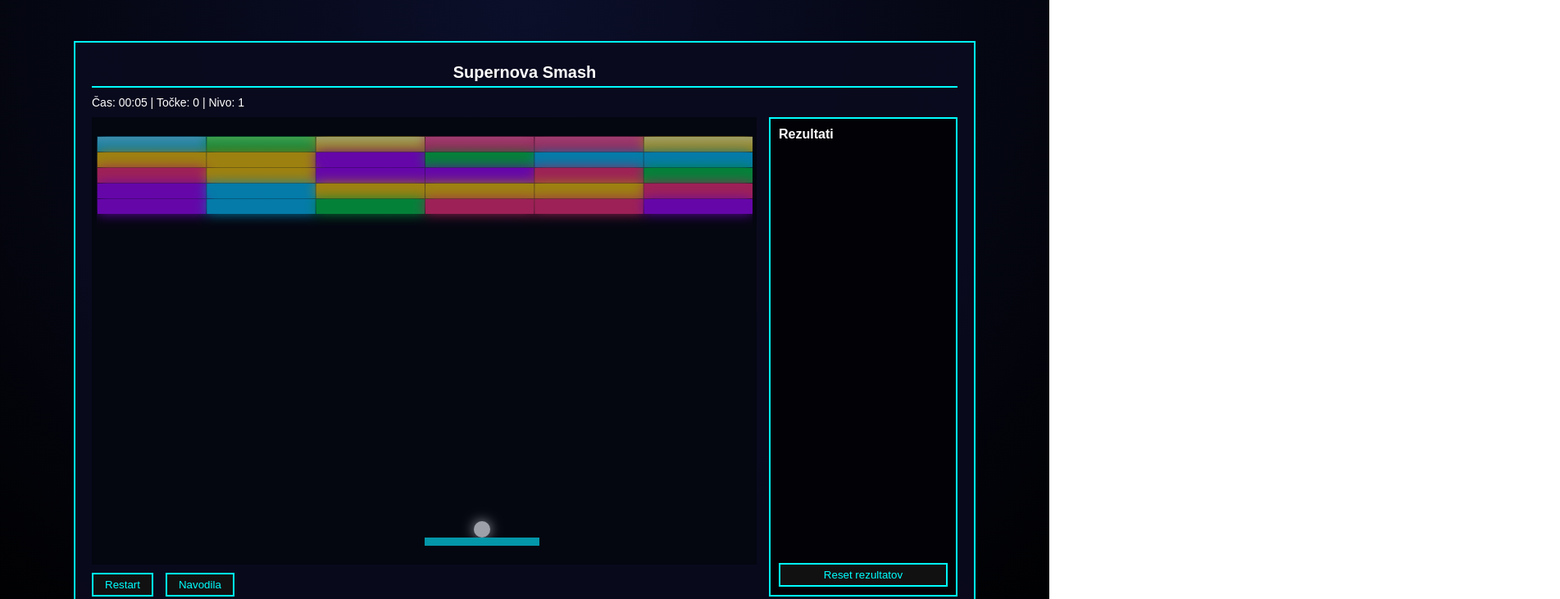
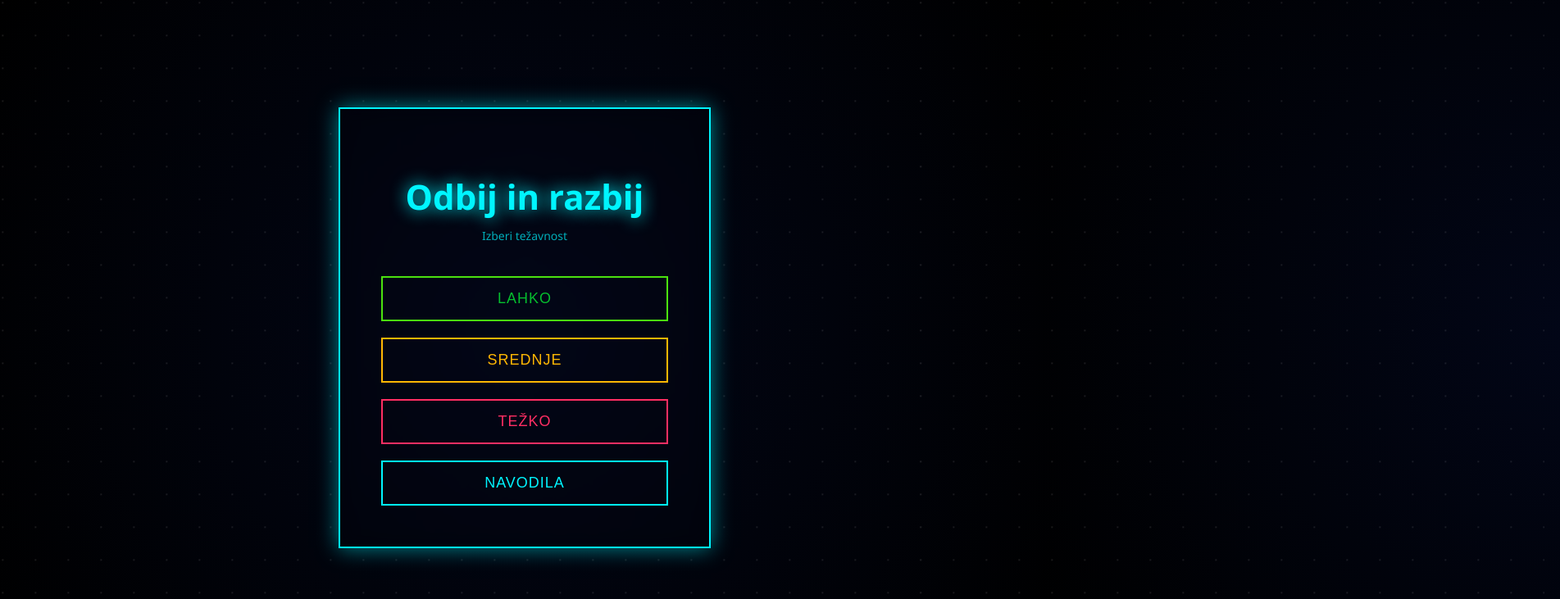
Before and after one commit to jakobferfolja007/TheBricks, a plain HTML site: page index.html in a window 1280 px wide. Shown: the top 731 px of the page at 82% size, 1903 px wide, since content can reach past the window. Drawn offline with nearby package versions, Linux system fonts and the light colour scheme; some packages are replaced by stand-ins of ours; a script that the page names is missing.

Commit message:
Add files via upload

```diff
--- a/css/style.css
+++ b/css/style.css
@@ -138,3 +138,26 @@ button:hover {
   border-bottom: 1px solid #00ffff;
   padding-bottom: 5px;
 }
+
+.supernova-popup {
+    border: 2px solid #00f5ff;
+    box-shadow: 0 0 25px #00f5ff88;
+    border-radius: 10px;
+}
+
+.supernova-title {
+    text-shadow: 0 0 15px #00f5ff;
+}
+
+.supernova-btn {
+    background: transparent;
+    color: #00f5ff;
+    border: 2px solid #00f5ff;
+    padding: 10px 20px;
+    cursor: pointer;
+}
+
+.supernova-btn:hover {
+    background: #00f5ff;
+    color: #000814;
+}
--- a/index.html
+++ b/index.html
@@ -2,56 +2,164 @@
 <html lang="sl">
 <head>
 <meta charset="UTF-8">
-<title> Supernova Smash</title>
-<link rel="icon" href="img/logo.ico" type="image/icon-x">
+<title>Odbij in razbij</title>
 
-<link rel="stylesheet" href="css/style.css">
-<script src="js/jQuery.js"></script>
-<script src="https://cdn.jsdelivr.net/npm/sweetalert2@11"></script>
-<script src="https://cdn.jsdelivr.net/npm/canvas-confetti@1.6.0/dist/confetti.browser.min.js"></script> <!-- 🔥 POPRAVLJENO -->
+<!-- CSS -->
+<style>
+body {
+    margin: 0;
+    font-family: 'Segoe UI', sans-serif;
+    background: radial-gradient(circle at center, #020617, #000);
+    color: #00f5ff;
+    display: flex;
+    justify-content: center;
+    align-items: center;
+    height: 100vh;
+    overflow: hidden;
+}
+
+/* ANIMIRANO OZADJE */
+body::before {
+    content: "";
+    position: absolute;
+    width: 200%;
+    height: 200%;
+    background: radial-gradient(white 1px, transparent 1px);
+    background-size: 40px 40px;
+    opacity: 0.1;
+    animation: moveStars 60s linear infinite;
+}
+
+@keyframes moveStars {
+    from { transform: translate(0, 0); }
+    to { transform: translate(-200px, -200px); }
+}
+
+.container {
+    position: relative;
+    text-align: center;
+    border: 2px solid #00f5ff;
+    padding: 50px;
+    width: 350px;
+    backdrop-filter: blur(10px);
+    box-shadow: 0 0 25px #00f5ff88;
+}
+
+h1 {
+    font-size: 42px;
+    margin-bottom: 10px;
+    text-shadow: 0 0 20px #00f5ff;
+}
+
+.subtitle {
+    font-size: 14px;
+    margin-bottom: 40px;
+    opacity: 0.7;
+}
+
+.buttons {
+    display: flex;
+    flex-direction: column;
+    gap: 20px;
+}
+
+button {
+    padding: 15px;
+    font-size: 18px;
+    background: transparent;
+    color: #00f5ff;
+    border: 2px solid #00f5ff;
+    cursor: pointer;
+    transition: all 0.3s ease;
+    letter-spacing: 1px;
+}
+
+button:hover {
+    background: #00f5ff;
+    color: #000814;
+    transform: scale(1.05);
+    box-shadow: 0 0 20px #00f5ff;
+}
+
+.easy {
+    border-color: #4be20f;
+    color: #06be2e;
+}
+
+.easy:hover {
+    background: #4be20f;
+    color: #000814;
+}
+
+.medium {
+    border-color: #ffb703;
+    color: #ffb703;
+}
+
+.medium:hover {
+    background: #ffb703;
+    color: #000814;
+}
+
+.hard {
+    border-color: #ff2e63;
+    color: #ff2e63;
+}
+
+.hard:hover {
+    background: #ff2e63;
+    color: black;
+}
+</style>
+
 </head>
 
-<body onload="drawIt()">
+<body>
 
-<div class="outer">
+<div class="container">
+    <h1>Odbij in razbij</h1>
+    <div class="subtitle">Izberi težavnost</div>
 
-  <div class="header">
-    Supernova Smash
-  </div>
-
-  <div class="time-row">
-    Čas: <span id="cas">00:00</span> |
-    Točke: <span id="tocke">0</span> |
-    Nivo: <span id="nivo">1</span>
-  </div>
-
-  <div class="main">
-
-    <div class="left-side">
-
-      <div class="game">
-        <canvas id="canvas" width="800" height="500"></canvas>
-      </div>
-
-      <div class="bottom-row">
-        <div class="buttons">
-          <button onclick="location.reload()">Restart</button>
-          <button onclick="prikaziNavodila()">Navodila</button>
-        </div>
-      </div>
-
+    <div class="buttons">
+        <button class="easy" onclick="startGame('lahko')">LAHKO</button>
+        <button class="medium" onclick="startGame('srednje')">SREDNJE</button>
+        <button class="hard" onclick="startGame('tezko')">TEŽKO</button>
+        <button onclick="showInstructions()">NAVODILA</button>
     </div>
-
-    <div class="results">
-      <div class="results-title">Rezultati</div>
-      <ul id="rezultati"></ul>
-      <button onclick="resetRezultate()">Reset rezultatov</button>
-    </div>
-
-  </div>
-
 </div>
 
-<script src="js/script.js"></script>
+<!-- SweetAlert -->
+<script src="https://cdn.jsdelivr.net/npm/sweetalert2@11"></script>
+
+<!-- JavaScript -->
+<script>
+function startGame(difficulty) {
+    localStorage.setItem("difficulty", difficulty);
+
+    Swal.fire({
+        title: 'Začetek igre',
+        text: 'Izbrana težavnost: ' + difficulty,
+        icon: 'success',
+        backdrop: false,
+        confirmButtonText: 'Naprej'
+    });
+
+    window.location.href = "game.html";
+}
+
+function showInstructions() {
+    Swal.fire({
+        title: "Navodila",
+        backdrop: false,
+        html:
+            "Premik: puščice<br>" +
+            "SPACE za začetek<br>" +
+            "Razbij vse opeke!",
+        icon: "info",
+        confirmButtonText: "Zapri"
+    });
+}
+</script>
+
 </body>
 </html>
--- a/js/script.js
+++ b/js/script.js
@@ -1,21 +1,55 @@
 function drawIt() {
+// --- 1. PRIDOBIVANJE TEŽAVNOSTI ---
+var difficulty = localStorage.getItem("difficulty") || "srednje";
 
+// --- 2. NASTAVITEV PARAMETROV GLEDE NA TEŽAVNOST ---
+var speed, pWidth;
+
+if (difficulty === "lahko") {
+    speed = 3;
+    pWidth = 200;
+} else if (difficulty === "tezko") {
+    speed = 7;
+    pWidth = 90;
+} else { // privzeto "srednje"
+    speed = 5;
+    pWidth = 140;
+}
+
+// --- 3. DINAMIČNE SPREMENLJIVKE IGRE ---
 var x = 150;
 var y = 150;
-var dx = 3;     // stalna hitrost
-var dy = -5;    // stalna hitrost
+var dx = speed;     // Hitrost nastavljena glede na težavnost
+var dy = -speed;    // Hitrost nastavljena glede na težavnost
+var r = 10;
+
+var paddlew = pWidth; // Širina ploščadi nastavljena glede na težavnost
+var paddlex;
+var paddleh;
+
+var paddlecolor = "#00f0ff";
+var ballcolor = "#ffffff";
+
+// --- 4. STANJE IN KONTROLE ---
+var rightDown = false;
+var leftDown = false;
+var start = true;
+var launch = false;
+var tocke = 0;
+
+// --- 5. OKOLJE IN ČASOVNIK ---
 var ctx;
 var WIDTH;
 var HEIGHT;
-var r = 10;
+var intervalId;
 
-var paddlex;
-var paddleh;
-var paddlew = 140; // stalna širina
+var sekunde;
+var sekundeI;
+var minuteI;
+var intTimer;
+var izpisTimer;
 
-var rightDown = false;
-var leftDown = false;
-
+// --- 6. OPEKE (BRICKS) ---
 var bricks;
 var NROWS;
 var NCOLS;
@@ -23,21 +57,24 @@ var BRICKWIDTH;
 var BRICKHEIGHT;
 var PADDING;
 
-var sekunde;
-var sekundeI;
-var minuteI;
-var intTimer;
-var izpisTimer;
+// Posodobitev izpisa nivoja v HTML glavi
+document.getElementById("nivo").innerHTML = difficulty.toUpperCase();
 
-var tocke;
-var start = true;
-var intervalId;
-
-var launch = false;
-
-
-var paddlecolor = "#00f0ff";
-var ballcolor = "#ffffff";
+if (difficulty === "1") {
+    dx = 2;
+    dy = -3;
+    paddlew = 160;
+}
+else if (difficulty === "2") {
+    dx = 4;
+    dy = -5;
+    paddlew = 120;
+}
+else if (difficulty === "3") {
+    dx = 6;
+    dy = -7;
+    paddlew = 90;
+}
 
 function init() {
 ctx = $('#canvas')[0].getContext("2d");
@@ -234,7 +271,7 @@ if (vseOpekeRazbite()) {
             let ime = result.value;
             if (!ime) ime = "Zmagovalec ";
 
-            shraniRezultat(ime, izpisTimer, tocke);
+            shraniRezultat(ime, izpisTimer, tocke, difficulty);
             prikaziRezultate();
         });
 
@@ -285,7 +322,7 @@ if (x > paddlex && x < paddlex + paddlew) {
         if (!ime) ime = "Anonimen";
 
         //  shraniRezultat(ime, nivo, izpisTimer, tocke);
-        shraniRezultat(ime, izpisTimer, tocke);
+        shraniRezultat(ime, izpisTimer, tocke, difficulty);
 
         prikaziRezultate();
     });
@@ -346,14 +383,14 @@ icon: "info"
 }
 
 // LOCAL STORAGE (brez nivoja)
-function shraniRezultat(ime, cas, tocke) {
+function shraniRezultat(ime, cas, tocke, nivo) {
 let podatki = localStorage.getItem("rezultati");
 let seznam = [];
 
 
 if (podatki) seznam = podatki.split("|");
 
-seznam.push(ime + ";" + cas + ";" + tocke);
+seznam.push(ime + ";" + cas + ";" + tocke + ";" + nivo);
 
 if (seznam.length > 5) seznam.shift();
 
@@ -379,7 +416,8 @@ vnosi.forEach(vnos => {
         "<li><strong>" + deli[0] + "</strong><br>" +
         //  "Nivo: " + deli[1] + "<br>" +
         "Čas: " + deli[1] + "<br>" +
-        "Točke: " + deli[2] + "</li>"
+        "Točke: " + deli[2] + "<br>"+
+        "Nivo: "+ deli[3] +"</li>"
     );
 });
 
```
Also changed, not shown: game.html (added, +59 -0 lines).
